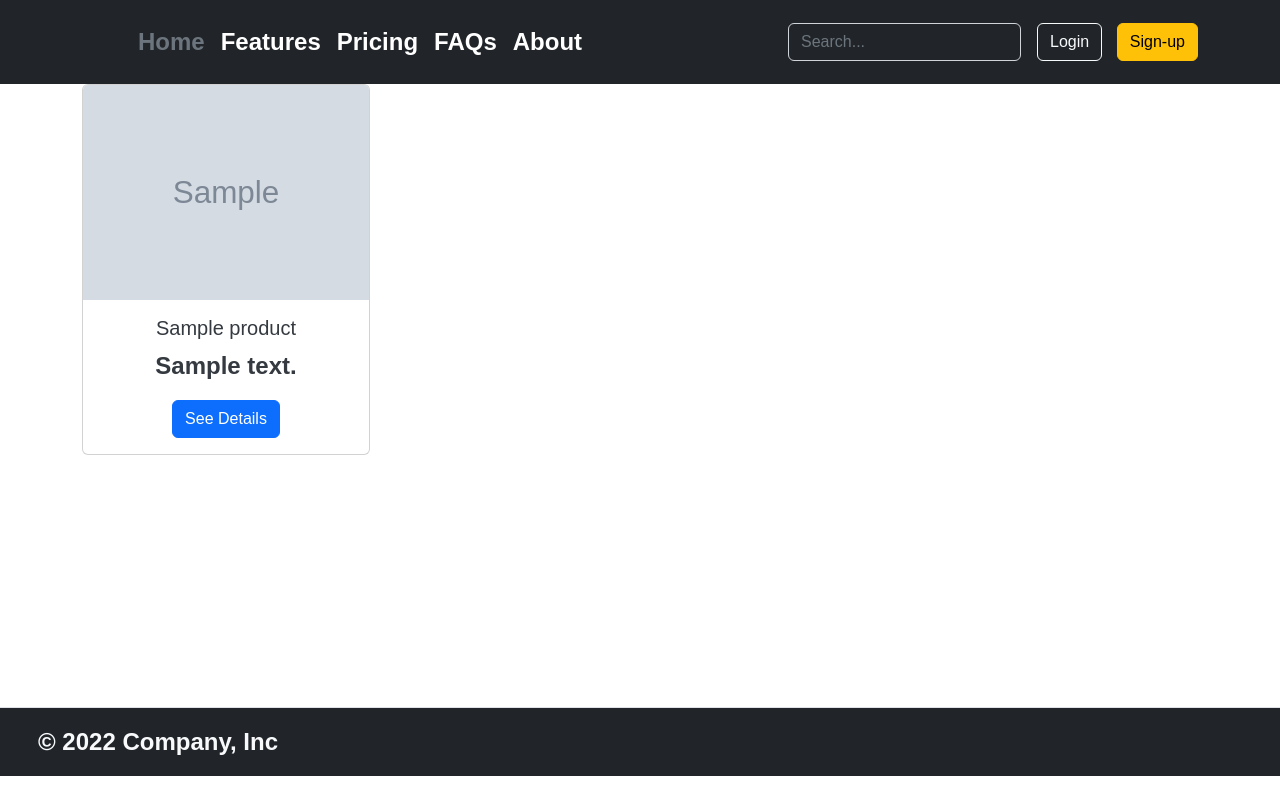
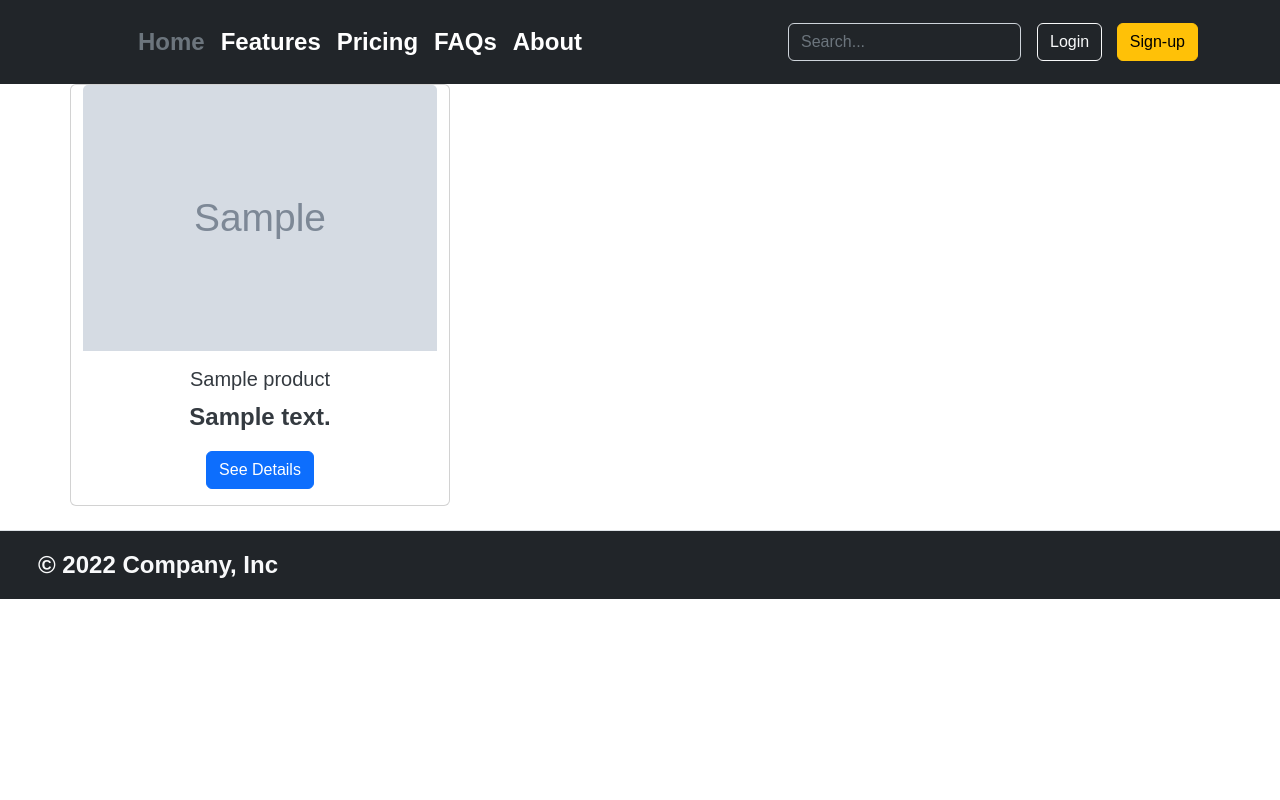
Before and after one commit to Sina3127/shop, a Django app: page /shop/home/ in a window 1280 px wide. Run offline with Django 3.2, Linux system fonts and the light colour scheme; tables that the repository leaves empty hold one stand-in row (values such as "Sample post"); grey boxes marked "Sample" are stand-in pictures.

Commit message:
fixed some details

```diff
--- a/shop/models.py
+++ b/shop/models.py
@@ -3,7 +3,7 @@ from django.db import models
 from django.db.models import ForeignKey
 
 from account.models import CustomUser
-from shop.validators import point_validator
+from shop.validators import point_validator, validate_minimum_size
 
 
 class Category(models.Model):
@@ -25,7 +25,7 @@ class Product(models.Model):
         (Tag.OUT_OF_STOCK, "out of stock"),
     )
     tag = models.IntegerField(choices=TagTypeChoose, null=True, blank=True)
-    cover = models.ImageField(upload_to='uploads/')
+    cover = models.ImageField(upload_to='uploads/', validators=[validate_minimum_size(400, 600)])
     name = models.CharField(max_length=100)
     title = models.CharField(max_length=255)
     description = models.TextField()
--- a/shop/templates/shop/_base.html
+++ b/shop/templates/shop/_base.html
@@ -11,7 +11,7 @@
     {% block head %}
     {% endblock head %}
 </head>
-<body class="d-flex flex-column min-vh-100">
+<body>
 
 <script src="	https://cdn.jsdelivr.net/npm/bootstrap@5.2.2/dist/js/bootstrap.bundle.min.js"
         crossorigin="anonymous"></script>
@@ -73,7 +73,7 @@
     </div>
 </header>
 
-<main class="mb-auto container h-75 d-inline-block">
+<main class="mb-auto container d-inline-block">
     {% block content %}
     {% endblock content %}
 </main>
--- a/shop/templates/shop/home.html
+++ b/shop/templates/shop/home.html
@@ -7,13 +7,13 @@
 {% endblock head %}
 
 {% block content %}
-    <recomended class="recom">
+    <recomended class="row row-cols-1 row-cols-md-3 g-4">
         {% for i in recom.all %}
-            <div class="card" style="width: 18rem;">
+            <div class="col card">
               <img src="{{ i.cover.url }}" class="card-img-top" alt="img of the product">
                 <div class="card-body">
                 <h5 class="card-title">{{ i.title }}</h5>
-                <p class="card-text">{{ i.description }}</p>
+                <p class="card-text">{{ i.description|truncatewords:8 }}</p>
                 <a href="{% url 'itemDetails' id=i.id %}" class="btn btn-primary">See Details</a>
               </div>
             </div>
```
Also changed, not shown: shop/validators.py (+14 -0 lines).
